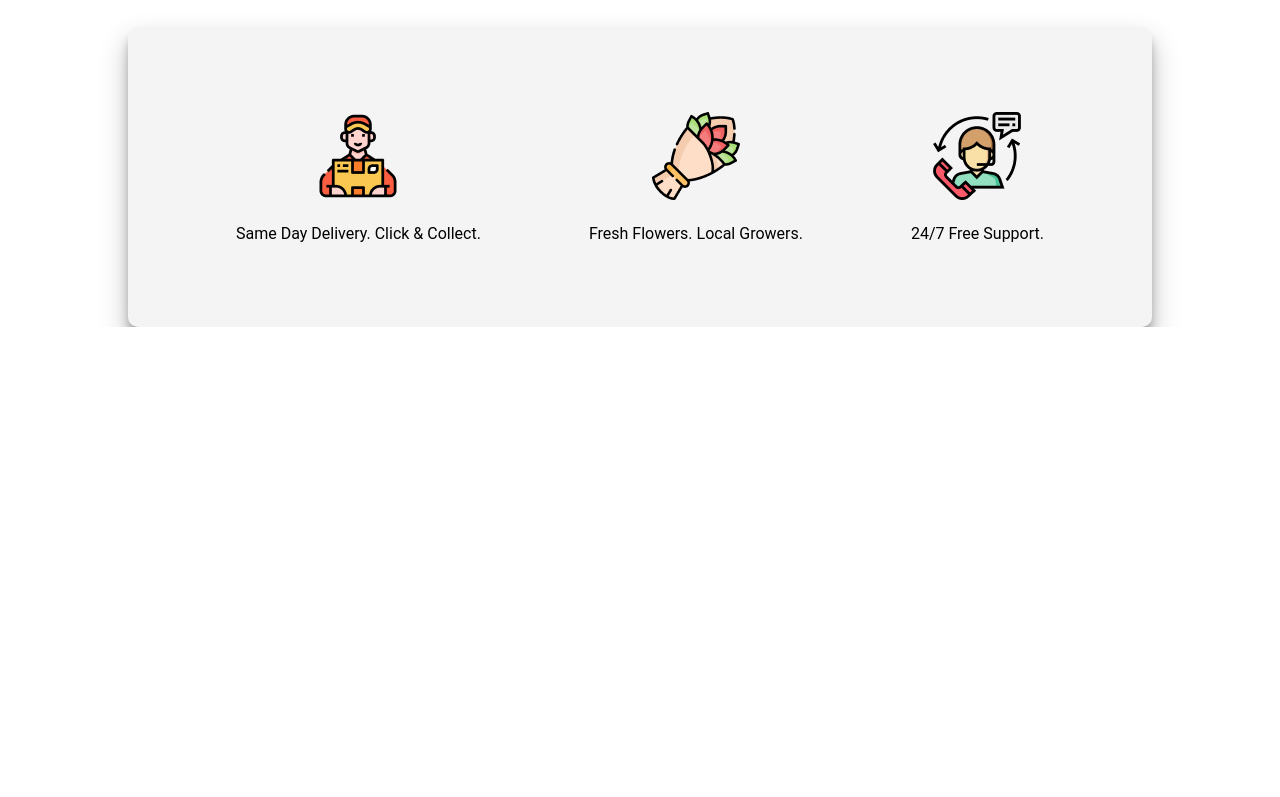
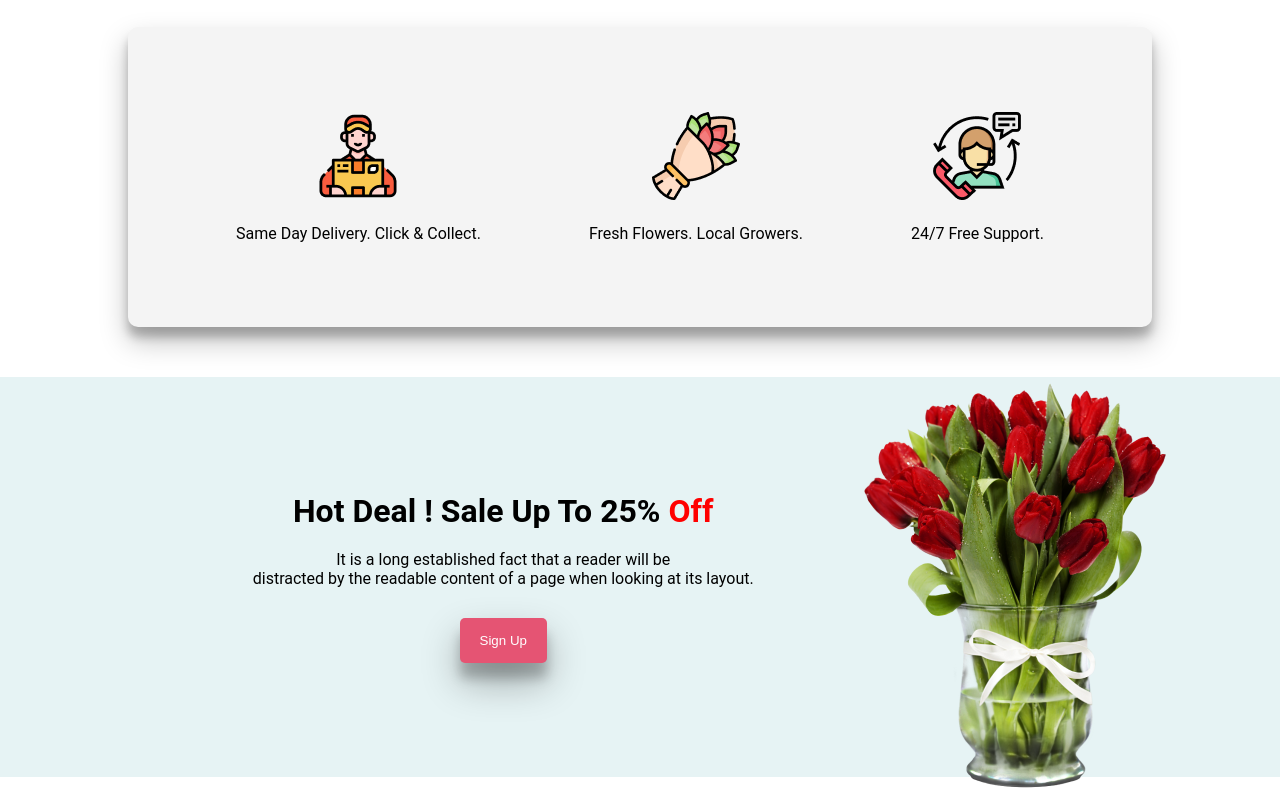
Before and after one commit to minhazroot/flower-shop-assignment, a plain HTML site: page index.html in a window 1280 px wide. Shown: the part 1369-2166 px from the top of the page. Before the commit the page ends 1696 px from the top, so only its background shows below. Drawn offline with Linux system fonts and the light colour scheme.

Commit message:
Hot Deal

```diff
--- a/css/style.css
+++ b/css/style.css
@@ -146,3 +146,45 @@ featured_flowers style  end
 }
 
 /* our Support style  end   */
+/*----------------------
+ Hot Deal style  start
+ -------------------*/
+.hot_deal {
+    height: 400px;
+    width: 100%;
+    margin-top: 50px;
+    display: flex;
+    align-items: center;
+    justify-content: space-around;
+    background-color: #e6f3f4;
+
+}
+
+.hot_deal_info {
+    margin-left: 200px;
+    text-align: center;
+
+
+}
+
+.hot_deal_info h1 {
+    font-size: xx-large;
+    font-style: bolder;
+}
+
+.off_color {
+    color: red;
+}
+
+.hot_deal_info>button {
+    margin-top: 30px;
+}
+
+.hot_deal>img {
+    margin-right: 50px;
+    margin-top: 20px;
+}
+
+/* -----------------
+ Hot Deal style end
+ -------------------  */
--- a/index.html
+++ b/index.html
@@ -85,6 +85,21 @@
 
         </section>
         <!-- our Support section end  -->
+        <!-- Hot Deal section start  -->
+        <section>
+            <div class="hot_deal">
+                <div class="hot_deal_info">
+                    <h1>Hot Deal ! Sale Up To 25% <span class="off_color">Off</span> </h1>
+                    <p>It is a long established fact that a reader will be<br> distracted by the readable content of a
+                        page
+                        when looking at its layout.</p>
+                    <button class="button_sty">Sign Up</button>
+                </div>
+                <img src="./Flower Asset/pngwing 8.png" alt="">
+
+            </div>
+        </section>
+        <!-- Hot Deal section end  -->
     </main>
 
 </body>
```
